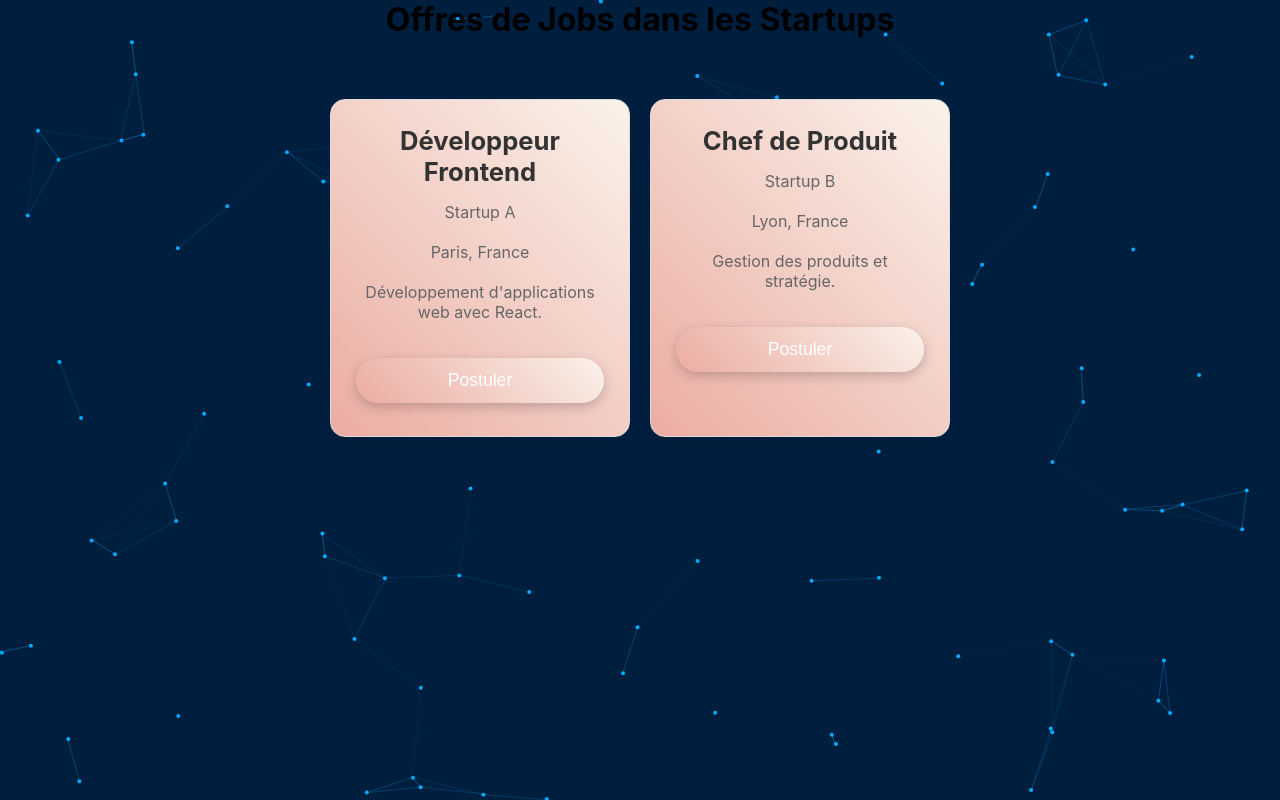
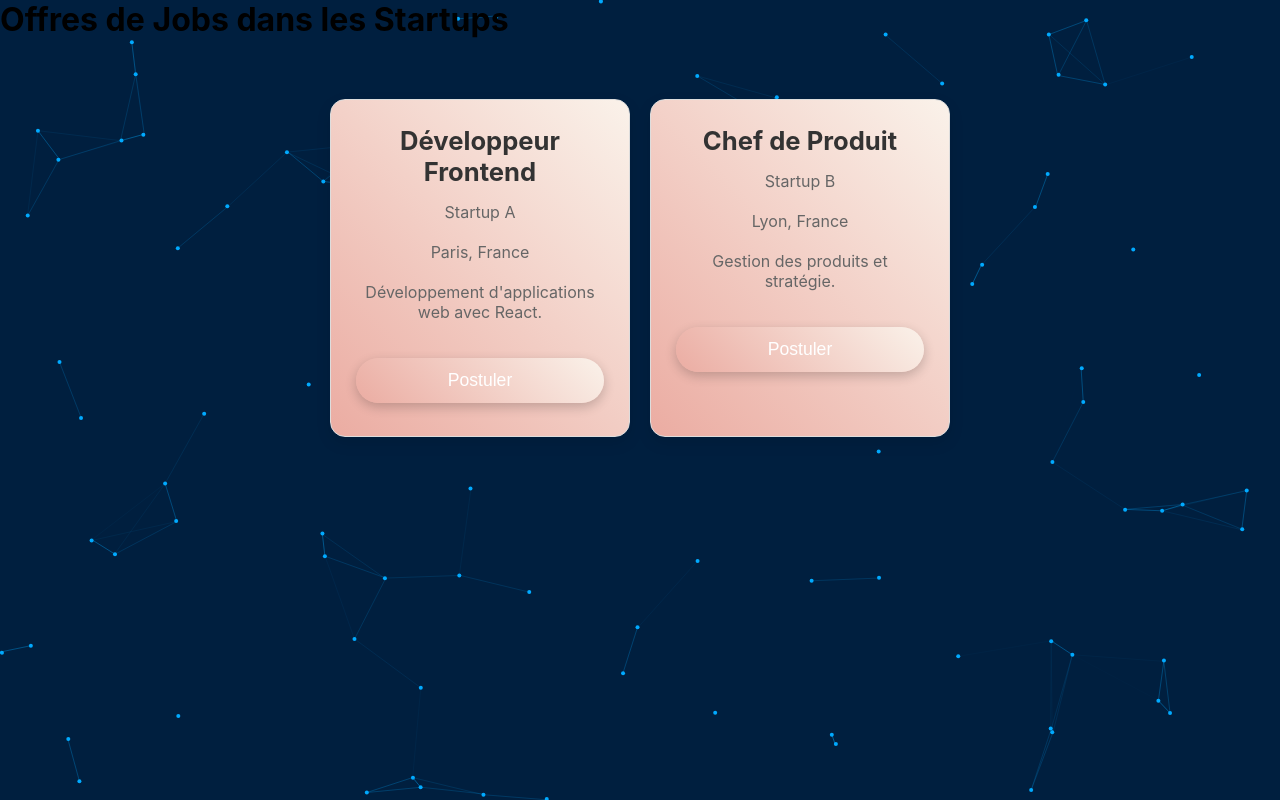
Before and after one commit to rihemfarhat/Projet-dev, a React (Create React App) app: page / in a window 1280 px wide. Both pictures are taken after a click on the button "Careers". Built offline with nearby package versions, Linux system fonts and the light colour scheme.

Commit message:
modif niveau app et jobs

```diff
--- a/src/App.css
+++ b/src/App.css
@@ -423,6 +423,7 @@ button:hover {
   animation: fadeIn 1s ease-out;
 }
 
+
 .job-card {
   background: linear-gradient(45deg, #EBACA2, #FAF2EA);
   border: 1px solid #ddd;
@@ -466,8 +467,8 @@ button:hover {
 
 .job-card button:hover {
   background: linear-gradient(45deg, #feb47b, #ff7e5f);
-  transform: scale(1.05);
-}
+  transform: scale(1.05);}
+
 @keyframes fadeIn {
   from {
       opacity: 0;
--- a/src/App.js
+++ b/src/App.js
@@ -1,21 +1,18 @@
-import React, { useState } from "react"; /*hello rihem */
+import React, { useState } from "react";
 import './App.css';
 import Navbarr from './navbar';
-import "./gradient";
+import NetworkBackground from "./NetworkBackground";
 import TextGradient from './gradient';
-import NetworkBackground from "./NetworkBackground";
-import ContactUs from "./contactus";
-import logo from './Capture_d_écran_2024-11-09_210108-removebg-preview.png';
+import ContactUs from './contactus'; // Assurez-vous que ce composant existe
 import Register from "./Register";
 import Login from "./Login";
-import JobList from './JobList';
-import CVSubmission from './CVSubmission';
+import Jobs from "./Jobs"; // Import du nouveau composant Jobs
+import logo from './Capture_d_écran_2024-11-09_210108-removebg-preview.png';
 
 function App() {
     const [showRegister, setShowRegister] = useState(false);
     const [showLogin, setShowLogin] = useState(false);
     const [showCareers, setShowCareers] = useState(false);
-    const [selectedJob, setSelectedJob] = useState(null);
 
     const handleShowRegister = () => {
         setShowRegister(true);
@@ -33,35 +30,7 @@ function App() {
         setShowCareers(true);
         setShowRegister(false);
         setShowLogin(false);
-        setSelectedJob(null);
     };
-
-    const handleApplyClick = (jobTitle) => {
-        setSelectedJob(jobTitle);
-    };
-
-    const handleBackToJobs = () => {
-        setSelectedJob(null);
-    };
-
-    const jobs = [
-        {
-            id: 1,
-            title: 'Développeur Frontend',
-            company: 'Startup A',
-            location: 'Paris, France',
-            description: 'Développement d\'applications web avec React.',
-            applyLink: '#'
-        },
-        {
-            id: 2,
-            title: 'Chef de Produit',
-            company: 'Startup B',
-            location: 'Lyon, France',
-            description: 'Gestion des produits et stratégie.',
-            applyLink: '#'
-        }
-    ];
 
     return (
         <>
@@ -70,32 +39,32 @@ function App() {
             {!showRegister && !showLogin && !showCareers && (
                 <div className="barre">
                     <img className="petitlogo" src={logo} alt="Logo" />
-                    <Navbarr className="Navbarr" setShowRegister={handleShowRegister} setShowCareers={handleShowCareers} />
+                    <Navbarr
+                        className="Navbarr"
+                        setShowRegister={handleShowRegister}
+                        setShowCareers={handleShowCareers}
+                    />
                 </div>
             )}
 
             {showRegister ? (
-                <div><img className="petitlogo" src={logo} alt="Logo" />
+                <div>
+                    <img className="petitlogo" src={logo} alt="Logo" />
                     <Register className="register" onSignInClick={handleShowLogin} />
                 </div>
             ) : showLogin ? (
-                <div><img className="petitlogo" src={logo} alt="Logo" /><Login /></div>
+                <div>
+                    <img className="petitlogo" src={logo} alt="Logo" />
+                    <Login />
+                </div>
             ) : showCareers ? (
-                selectedJob ? (
-                    <CVSubmission jobTitle={selectedJob} onBack={handleBackToJobs} />
-                ) : (
-                    <div className="App">
-                        <h1>Offres de Jobs dans les Startups</h1>
-                        <JobList jobs={jobs} onApplyClick={handleApplyClick} />
-                    </div>
-                )
+                <Jobs /> // Utilisation du nouveau composant Jobs
             ) : (
                 <>
                     <TextGradient />
                     <footer>
                         <ContactUs className3="imgg" className1="info" className2="nav" />
                     </footer>
-
                 </>
             )}
         </>
--- /dev/null
+++ b/src/Jobs.js
@@ -0,0 +1,50 @@
+// src/components/Jobs.js
+import React, { useState } from "react";
+import JobList from "./JobList";
+import CVSubmission from "./CVSubmission";
+
+function Jobs() {
+    const [selectedJob, setSelectedJob] = useState(null);
+
+    const jobs = [
+        {
+            id: 1,
+            title: "Développeur Frontend",
+            company: "Startup A",
+            location: "Paris, France",
+            description: "Développement d'applications web avec React.",
+            applyLink: "#"
+        },
+        {
+            id: 2,
+            title: "Chef de Produit",
+            company: "Startup B",
+            location: "Lyon, France",
+            description: "Gestion des produits et stratégie.",
+            applyLink: "#"
+        }
+    ];
+
+    const handleApplyClick = (jobTitle) => {
+        setSelectedJob(jobTitle);
+    };
+
+    const handleBackToJobs = () => {
+        setSelectedJob(null);
+    };
+
+    return (
+        <div className="jobs-container">
+            {selectedJob ? (
+                <CVSubmission jobTitle={selectedJob} onBack={handleBackToJobs} />
+            ) : (
+                <div>
+                    <h1>Offres de Jobs dans les Startups</h1>
+                    <JobList jobs={jobs} onApplyClick={handleApplyClick} />
+                </div>
+            )}
+        </div>
+    );
+}
+
+export default Jobs;
```
Also changed, not shown: src/JobCard.js (deleted, +0 -16 lines).
